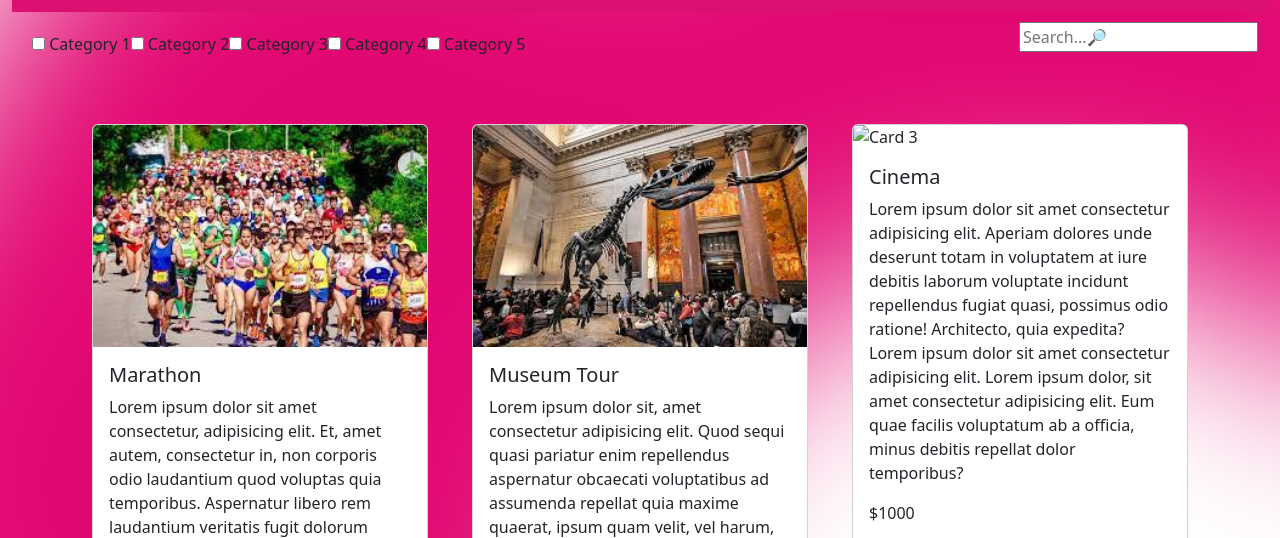
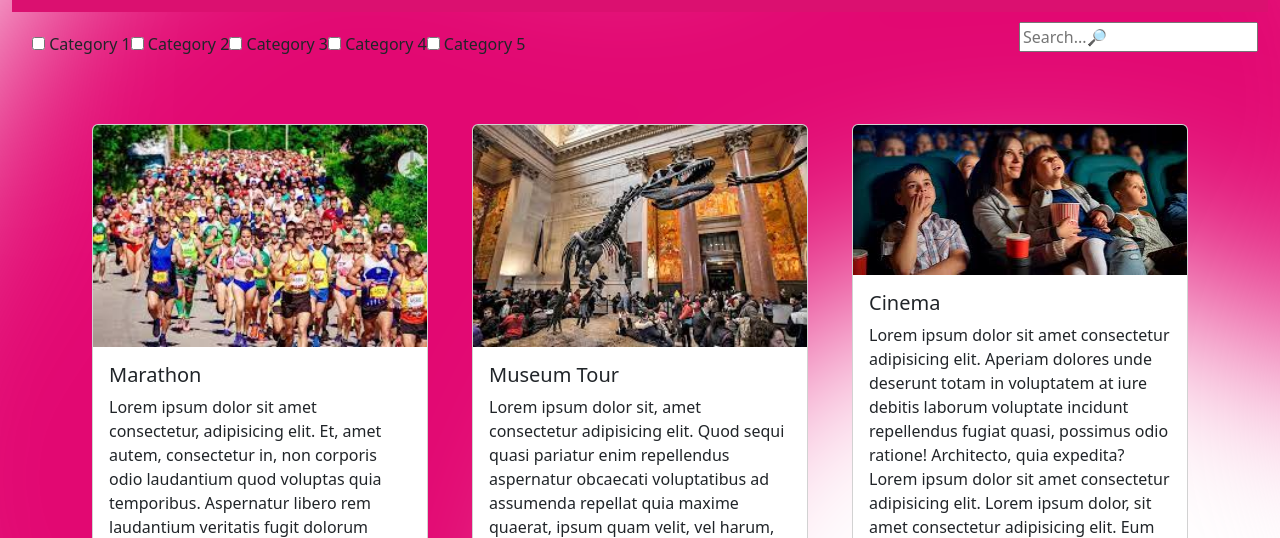
Before and after one commit to Farahh7/Amazing-events, a plain HTML site: page PastEvents.html in a window 1280 px wide. Shown: the part 262-800 px from the top of the page. Drawn offline with nearby package versions, Linux system fonts and the light colour scheme; the site is published under a folder, as on GitHub Pages, so addresses that start at the root find nothing.

Commit message:
errores de imagenes

```diff
--- a/PastEvents.html
+++ b/PastEvents.html
@@ -95,7 +95,7 @@
                 </div>
                 <div class="col-sm-6 col-md-4">
                     <div class="card">
-                        <img class="card-img-top" src="/images/Cinema.jpg" alt="Card 3">
+                        <img class="card-img-top" src="./images/Cinema.jpg" alt="Card 3">
                         <div class="card-body">
                             <h5 class="card-title">Cinema</h5>
                             <p class="card-text">Lorem ipsum dolor sit amet consectetur adipisicing elit. Aperiam
```
Also changed, not shown: index.html (+1 -1 lines).
